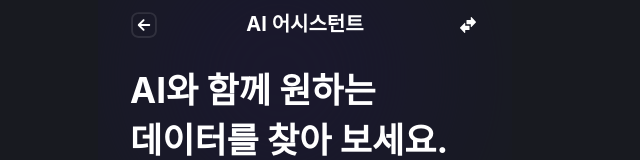
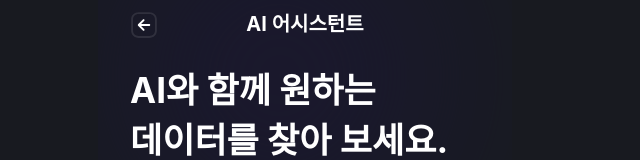
Before and after one commit to Nong-Mo/Frontend, a React (Create React App) app: page /ai-assistant in a window 1280 px wide. Shown: the top 160 px of the page, without its empty margins (335-975 px from the left). Built offline with nearby package versions, Linux system fonts and the light colour scheme; sample sign-in values are in the browser's storage.

Commit message:
[Fix] AI 어시스트 페이지에서 NavBar 오른쪽 아이콘 숨김

```diff
--- a/src/pages/AiAssistant.tsx
+++ b/src/pages/AiAssistant.tsx
@@ -15,7 +15,7 @@ const AIAssistantPage: React.FC = () => {
         <div className="w-full h-[817px] flex flex-col px-[32px] z-10">
 
             {/* NavBar Div */}
-            <NavBar title="AI 어시스턴트" />
+            <NavBar title="AI 어시스턴트" showMenu={false} />
 
             {/* Title Div */}
             <div className="w-full primary-info-text">
```
